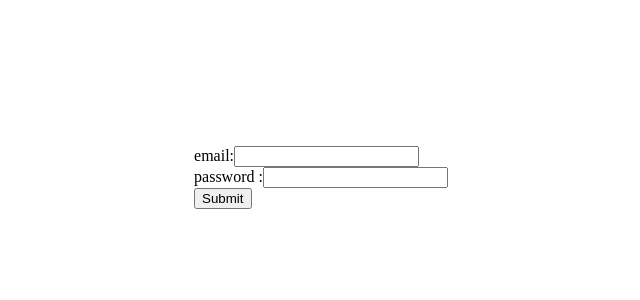
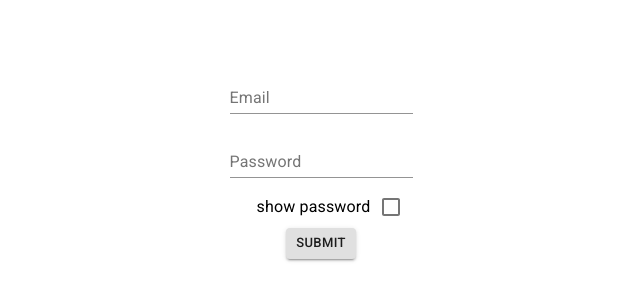
Before and after one commit to kingchan818/google-docs-clone, a React (Create React App) app in the folder client/: page / in a window 1280 px wide. Shown: the part 174-474 px from the top of the page, without its empty margins (319-959 px from the left). Built offline with nearby package versions, Linux system fonts and the light colour scheme.

Commit message:
login page ui

```diff
--- a/client/src/pages/Login.js
+++ b/client/src/pages/Login.js
@@ -1,57 +1,68 @@
 import React, { useEffect, useState } from 'react';
-import axios from 'axios';
 import { useSelector, useDispatch } from 'react-redux';
 import { login } from '../redux/action/userAction';
+import { TextField, Button, Checkbox, FormControlLabel, Grid } from '@material-ui/core';
+import styled from 'styled-components';
 
 export default function Login() {
     const dispatch = useDispatch();
     const [password, setPassword] = useState('');
     const [email, setEmail] = useState('');
+    const [click, setClick] = useState(false);
 
     const { detail } = useSelector((state) => state.user);
 
+    const showPassword = (e) => {
+        setClick(!click);
+        click
+            ? (document.getElementById('password').type = 'password')
+            : (document.getElementById('password').type = 'text');
+    };
+
     const submitForm = async (e) => {
         e.preventDefault();
-
         dispatch(login(email, password));
-
-        // try {
-        //     const { data } = await axios.post('/api/auth/login', {
-        //         email: email,
-        //         password: password,
-        //     });
-        //     console.log(data);
-        // } catch (e) {
-        //     console.log(e.message);
-        // }
         console.log(detail);
     };
 
     return (
-        <div className="login-form">
         <form onSubmit={(e) => submitForm(e)}>
-                <div className="email">
-                    <label>email:</label>
-                    <input
-                        type="text"
-                        name="email"
+            <LoginForm>
+                <Grid container spacing="2" direction="column" justify="center" alignItems="center">
+                    <Grid item xs={12}>
+                        <TextField
+                            label="Email"
                             onChange={(e) => {
                                 setEmail(e.target.value);
                             }}
                         />
-                </div>
-                <div className="password">
-                    <label htmlFor="password">password :</label>
-                    <input
-                        type="text"
-                        name="password"
+                    </Grid>
+                    <Grid item xs={12}>
+                        <TextField
+                            id="password"
+                            type="password"
+                            label="Password"
                             onChange={(e) => {
                                 setPassword(e.target.value);
                             }}
                         />
-                </div>
-                <input type="submit" value="Submit" />
+                    </Grid>
+                    <FormControlLabel
+                        value="top"
+                        control={<Checkbox color="primary" />}
+                        label="show password "
+                        labelPlacement="start"
+                        onClick={(e) => showPassword(e)}
+                    />
+
+                    <Button type="submit" variant="contained" color="default" size="small">
+                        Submit
+                    </Button>
+                </Grid>
+            </LoginForm>
         </form>
-        </div>
     );
 }
+const LoginForm = styled.div`
+    margin: 15rem;
+`;
--- a/client/src/pages/Register.js
+++ b/client/src/pages/Register.js
@@ -2,7 +2,7 @@ import React, { useState } from 'react';
 import { useSelector, useDispatch } from 'react-redux';
 import { register } from '../redux/action/userAction';
 import styled from 'styled-components';
-import { TextField, Button, Checkbox, FormControlLabel, Container, Grid, makeStyles } from '@material-ui/core';
+import { TextField, Button, Checkbox, FormControlLabel, Grid } from '@material-ui/core';
 
 export default function Register() {
     const dispatch = useDispatch();
--- a/client/src/style.css
+++ b/client/src/style.css
@@ -31,12 +31,6 @@ body {
     background-color: rgba(255, 255, 255, 1);
 }
 
-.login-form {
-    padding: 20rem;
-    display: flex;
-    justify-content: center;
-}
-
 @page {
     margin: 1in;
 }
```
Lines whose indentation alone changed are shown as unchanged.
